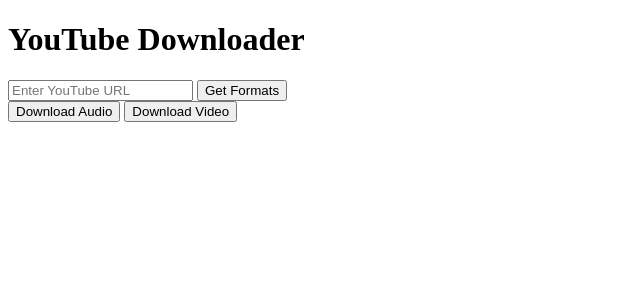
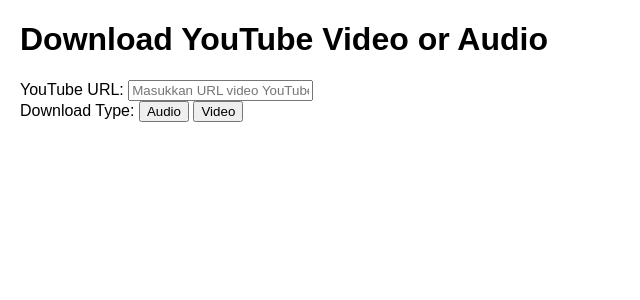
Before and after one commit to pluzels/Python-Rest-Api-Documentation-, a Flask app: page / in a window 1280 px wide. Shown: the top 300 px of the page, without its empty margins (0-640 px from the left). Run offline with Flask 3, Linux system fonts and the light colour scheme.

Commit message:
Update index.html

```diff
--- a/templates/index.html
+++ b/templates/index.html
@@ -3,55 +3,97 @@
 <head>
     <meta charset="UTF-8">
     <meta name="viewport" content="width=device-width, initial-scale=1.0">
-    <title>YouTube Downloader</title>
+    <title>Download YouTube Video or Audio</title>
     <script src="https://code.jquery.com/jquery-3.6.0.min.js"></script>
+    <style>
+        body {
+            font-family: Arial, sans-serif;
+            margin: 20px;
+        }
+        #format_selection {
+            display: none;
+            margin-top: 20px;
+        }
+    </style>
 </head>
 <body>
-    <h1>YouTube Downloader</h1>
-    <input type="text" id="url" placeholder="Enter YouTube URL">
-    <button id="getFormats">Get Formats</button>
-    <div id="formatOptions"></div>
-    <button id="downloadAudio">Download Audio</button>
-    <button id="downloadVideo">Download Video</button>
+    <h1>Download YouTube Video or Audio</h1>
+    <div>
+        <label for="url">YouTube URL:</label>
+        <input type="text" id="url" placeholder="Masukkan URL video YouTube">
+    </div>
+    <div>
+        <label>Download Type:</label>
+        <button id="download_audio">Audio</button>
+        <button id="download_video">Video</button>
+    </div>
+
+    <div id="format_selection">
+        <h2>Pilih Kualitas:</h2>
+        <select id="quality"></select>
+        <button id="download">Download</button>
+    </div>
+
+    <div id="download_link" style="display:none;"></div>
 
     <script>
         $(document).ready(function () {
-            $('#getFormats').click(function () {
-                const url = $('#url').val();
-                $.post('/video_formats', { url: url }, function (data) {
-                    if (data.formats) {
-                        let optionsHtml = '<select id="qualitySelect">';
-                        data.formats.forEach(format => {
-                            optionsHtml += `<option value="${format}">${format}</option>`;
-                        });
-                        optionsHtml += '</select>';
-                        $('#formatOptions').html(optionsHtml);
-                    } else {
-                        alert(data.error);
+            let selectedType;
+
+            $('#download_audio').click(function () {
+                selectedType = 'audio';
+                getFormats();
+            });
+
+            $('#download_video').click(function () {
+                selectedType = 'video';
+                getFormats();
+            });
+
+            function getFormats() {
+                var url = $('#url').val();
+                if (!url) {
+                    alert('URL harus diisi!');
+                    return;
+                }
+
+                $.ajax({
+                    url: '/video_formats',
+                    type: 'POST',
+                    contentType: 'application/json',
+                    data: JSON.stringify({ url: url }),
+                    success: function (data) {
+                        $('#quality').empty();
+                        if (data.formats && data.formats.length > 0) {
+                            data.formats.forEach(function (format) {
+                                $('#quality').append(`<option value="${format.quality}">${format.quality}</option>`);
+                            });
+                            $('#format_selection').show();
+                        } else {
+                            alert('No formats available.');
+                        }
+                    },
+                    error: function (error) {
+                        alert('Error: ' + error.responseJSON.error);
                     }
                 });
-            });
+            }
 
-            $('#downloadAudio').click(function () {
-                const url = $('#url').val();
-                const quality = $('#qualitySelect').val();
-                $.post('/download', { url: url, quality: quality }, function (data) {
-                    if (data.download_url) {
-                        window.location.href = data.download_url;  // Arahkan ke link download
-                    } else {
-                        alert(data.error);
-                    }
-                });
-            });
+            $('#download').click(function () {
+                var url = $('#url').val();
+                var quality = $('#quality option:selected').val();
 
-            $('#downloadVideo').click(function () {
-                const url = $('#url').val();
-                const quality = $('#qualitySelect').val();
-                $.post('/download', { url: url, quality: quality }, function (data) {
-                    if (data.download_url) {
-                        window.location.href = data.download_url;  // Arahkan ke link download
-                    } else {
-                        alert(data.error);
+                $.ajax({
+                    url: '/download',
+                    type: 'POST',
+                    contentType: 'application/json',
+                    data: JSON.stringify({ url: url, quality: quality }),
+                    success: function (data) {
+                        $('#download_link').html(`<a href="${data.download_url}" target="_blank">Download File</a>`);
+                        $('#download_link').show();
+                    },
+                    error: function (error) {
+                        alert('Error: ' + error.responseJSON.error);
                     }
                 });
             });
```
